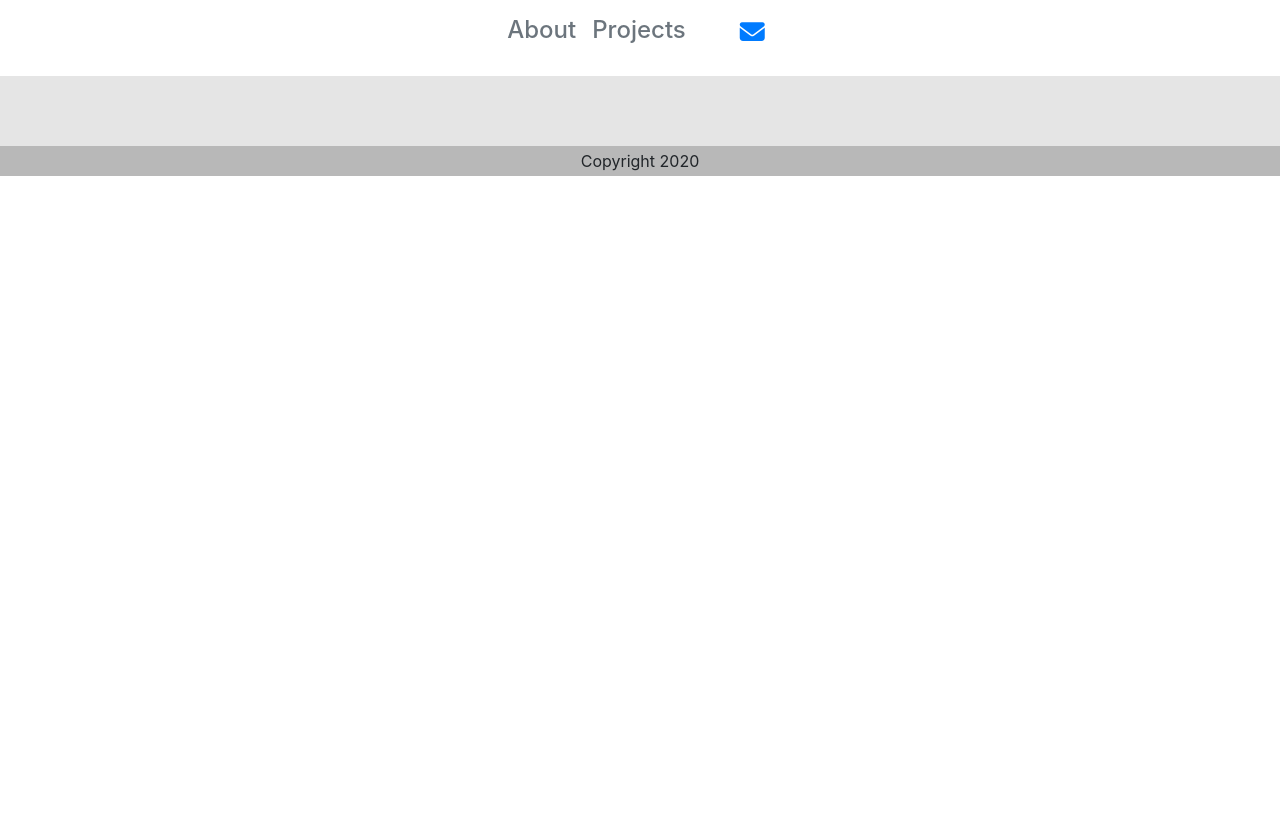
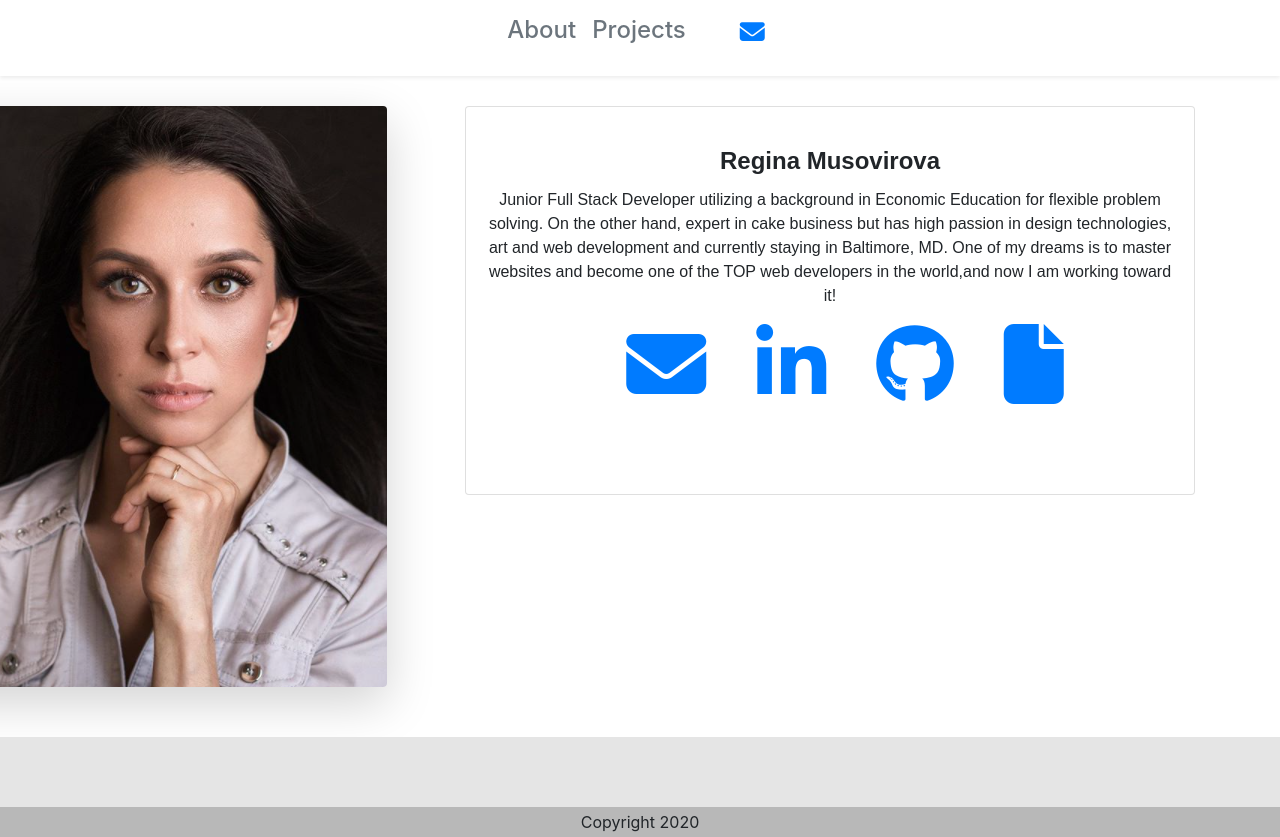
Before and after one commit to museBug/Portfolio-React-Regina, a React (Create React App) app: page / in a window 1280 px wide. Before the commit the page ends 800 px from the top, so only its background shows below. Built offline with nearby package versions, Linux system fonts and the light colour scheme.

Commit message:
edited profile

```diff
--- a/src/App.css
+++ b/src/App.css
@@ -1,5 +1,6 @@
 
 img {
+  margin-left: 20px;
   margin-bottom: 20px;
 }
 
@@ -9,19 +10,21 @@ i {
   text-align: center;
 }
 
-.card-text {
+.card-body {
   margin-bottom: 40px;
   margin-top: 20px;
   text-align: center;
+  font-family: "montserrat", sans-serif;
+
 }
 
 .card-title {
   text-align: center;
+  font-family: "montserrat", sans-serif;
+  font-weight: 550;
+
 }
 
-i {
-
-}
 .avatar-img {
   height: 250px;
   margin-bottom: 30px;
--- a/src/App.js
+++ b/src/App.js
@@ -7,14 +7,16 @@ import Navbar from "./components/Navbar";
 import Footer from "./components/Footer";
 import Wrapper from "./components/Wrapper";
 
+
 function App() {
   return (
     <Router>
       <div>
         <Navbar />
         <Wrapper>
-          <Route exact path="/about" component={About} />
-          <Route exact path="/projects" component={Projects} />
+        <Route exact path="/" component={About} />
+        <Route exact path = "/about" component={About} />
+        <Route exact path = "/projects" component={Projects} />
         </Wrapper>
         <Footer />
       </div>
--- a/src/pages/About.js
+++ b/src/pages/About.js
@@ -19,9 +19,9 @@ function About() {
         <div className="card">
           <div className="card-body">
             <h4 className="card-title">Regina Musovirova</h4>
-            <p className="card-text">I'm a new web developer and currently staying in Baltimore,MD.
-            I'm a person who has high passion in design technologies, art and web development.
-            One of my dreams is to master websites and become one of the TOP web developers in the world,and now I am working toward it!</p>
+            <p className="card-text">Junior Full Stack Developer utilizing a background in Economic
+              Education for flexible problem solving. On the other hand, expert in cake business but has high passion in design technologies, art and web development and currently staying in Baltimore, MD.
+              One of my dreams is to master websites and become one of the TOP web developers in the world,and now I am working toward it!</p>
             <a href="mailto:musovirova@yahoo.com" className="card-link dark-color"><i className="fas fa-envelope fa-5x"></i></a>
             <a href="https://www.linkedin.com/in/regina-musovirova-8b821219a/" className="card-link dark-color"><i className="fab fa-linkedin-in fa-5x"></i></a>
             <a href="https://github.com/antidetka" className="card-link dark-color"><i className="fab fa-github fa-5x"></i></a>
```
Also changed, not shown: src/components/Portal/index.js (added, +14 -0 lines).
